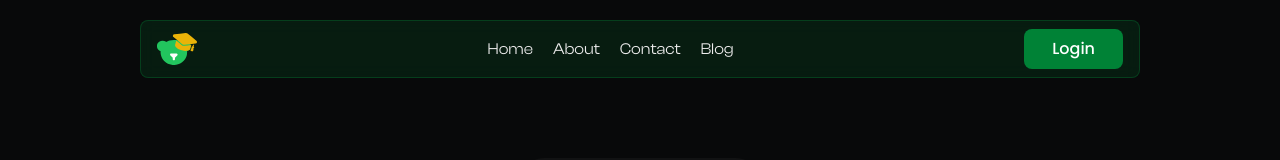
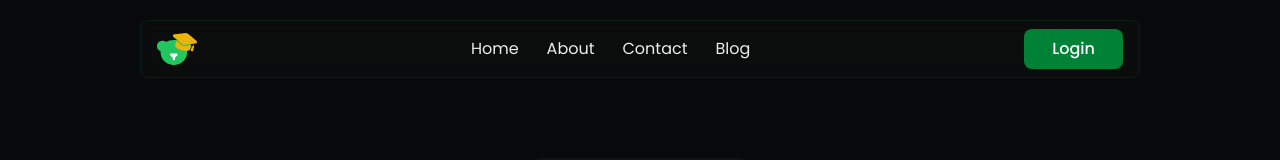
Before and after one commit to Codebee50/luciddocs-frontend, a Next.js app: page / in a window 1280 px wide. Shown: the top 160 px of the page. Built offline with nearby package versions, Linux system fonts and the light colour scheme.

Commit message:
change logo to bearcap

```diff
--- a/components/Nav.tsx
+++ b/components/Nav.tsx
@@ -23,7 +23,7 @@ const Nav = () => {
     },
   ];
   return (
-    <div className="flex flex-row items-center justify-between w-full max-w-[1000px] mx-auto bg-green-500/10 border border-green-500/20 backdrop-blur-sm rounded-lg px-4 py-2">
+    <div className="flex flex-row items-center justify-between w-full max-w-[1000px] mx-auto bg-quaternary/10 border border-green-500/10 backdrop-blur-sm rounded-lg px-4 py-2">
       <div className="flex flex-row items-center gap-6">
         <div className="flex items-center gap-2">
           <Image src="/bearcap.svg" alt="logo" width={40} height={40} />
@@ -31,12 +31,12 @@ const Nav = () => {
         </div>
       </div>
 
-      <div className="flex items-center gap-5 max-sm:hidden">
+      <div className="flex items-center gap-7 max-sm:hidden">
         {navItems.map((item) => (
           <Link
             href={item.href}
             key={item.name}
-            className="font-clash hover:text-green-500 transition-colors duration-300"
+            className="hover:text-green-500 transition-colors duration-300"
           >
             {item.name}
           </Link>
```
